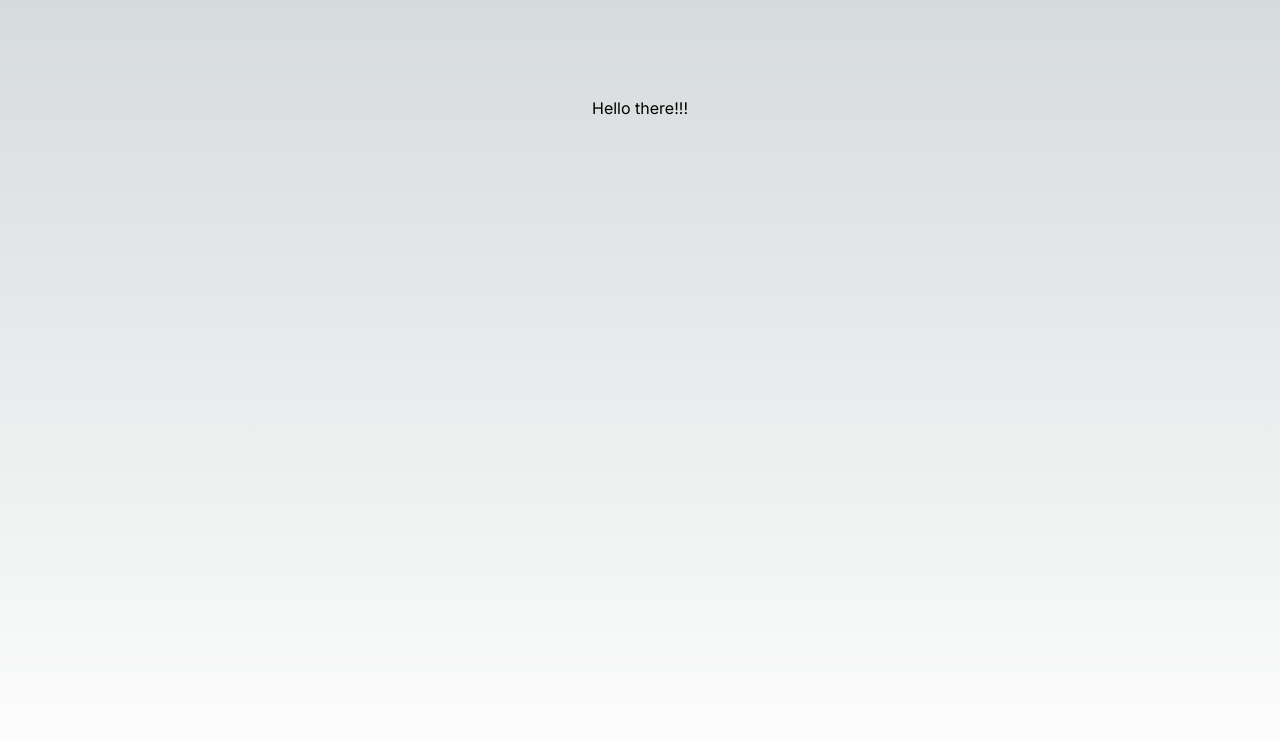
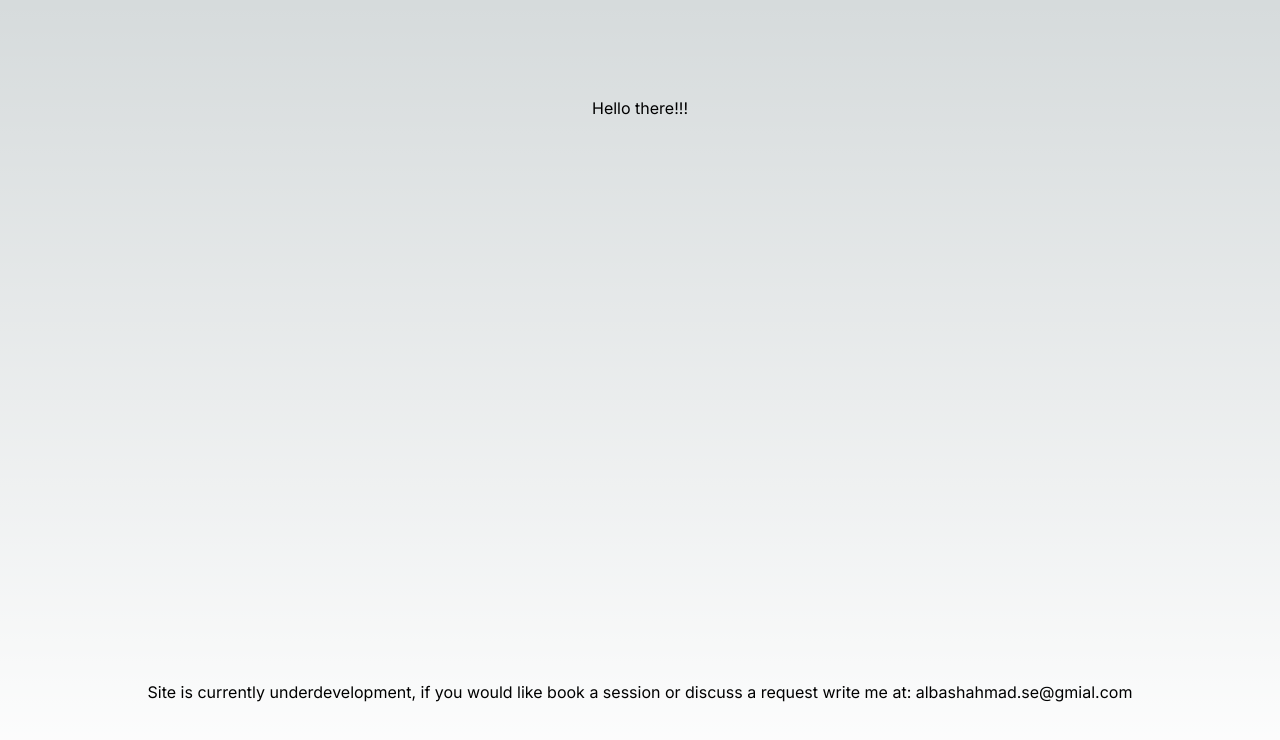
Before and after one commit to AlbashaDev/PhotographyPorfolio, a Next.js app: page / in a window 1280 px wide. Shown: the top 740 px of the page. Built offline with nearby package versions, Linux system fonts and the light colour scheme.

Commit message:
underDevelopment message

```diff
--- a/app/page.js
+++ b/app/page.js
@@ -3,7 +3,11 @@ import Image from "next/image";
 export default function Home() {
   return (
     <main className="flex min-h-screen flex-col items-center justify-between p-24">
-      <h1>Hello there!!!</h1>{" "}
+      <h1>Hello there!!!</h1>
+      <h2>
+        Site is currently underdevelopment, if you would like book a session or
+        discuss a request write me at: albashahmad.se@gmial.com
+      </h2>{" "}
     </main>
   );
 }
```
